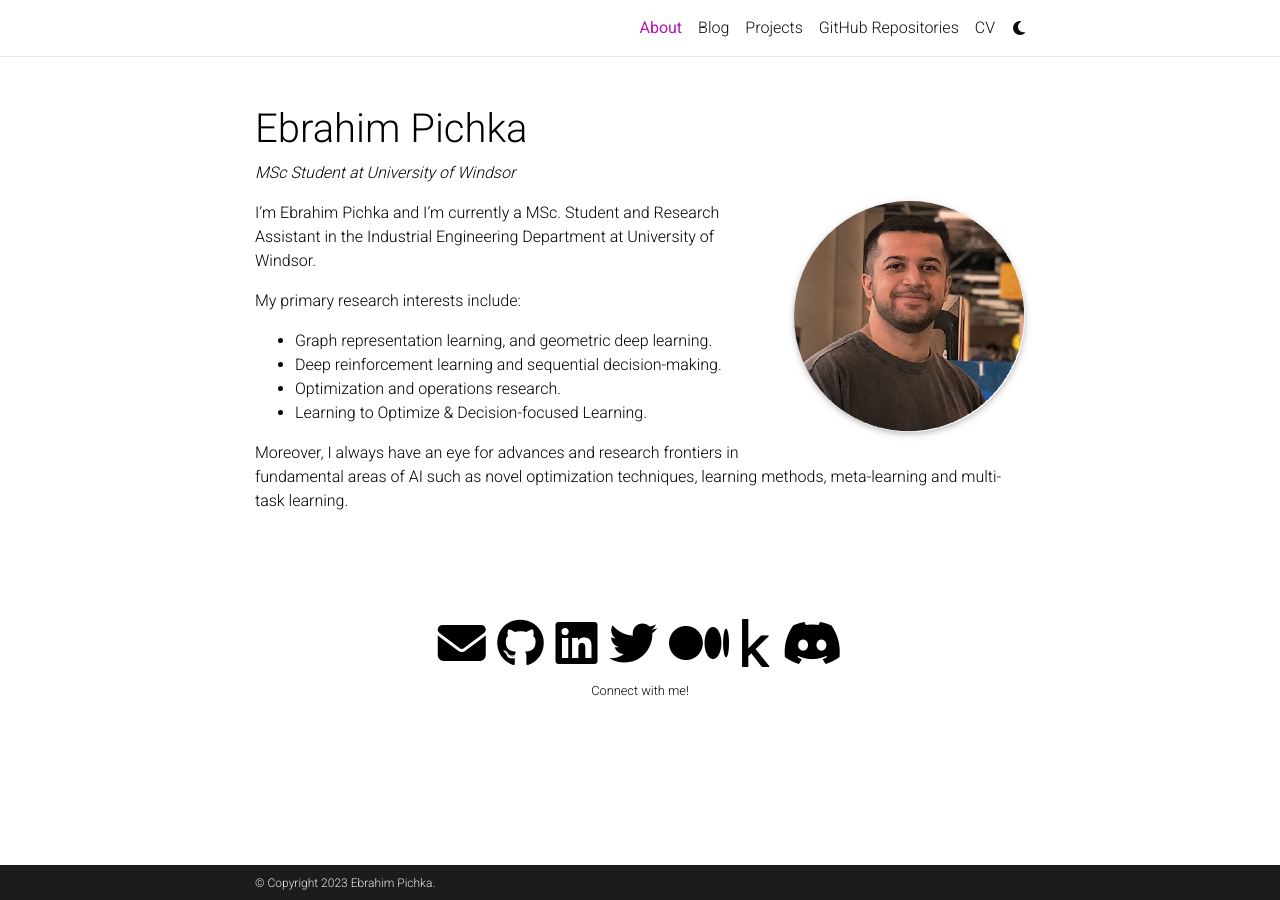
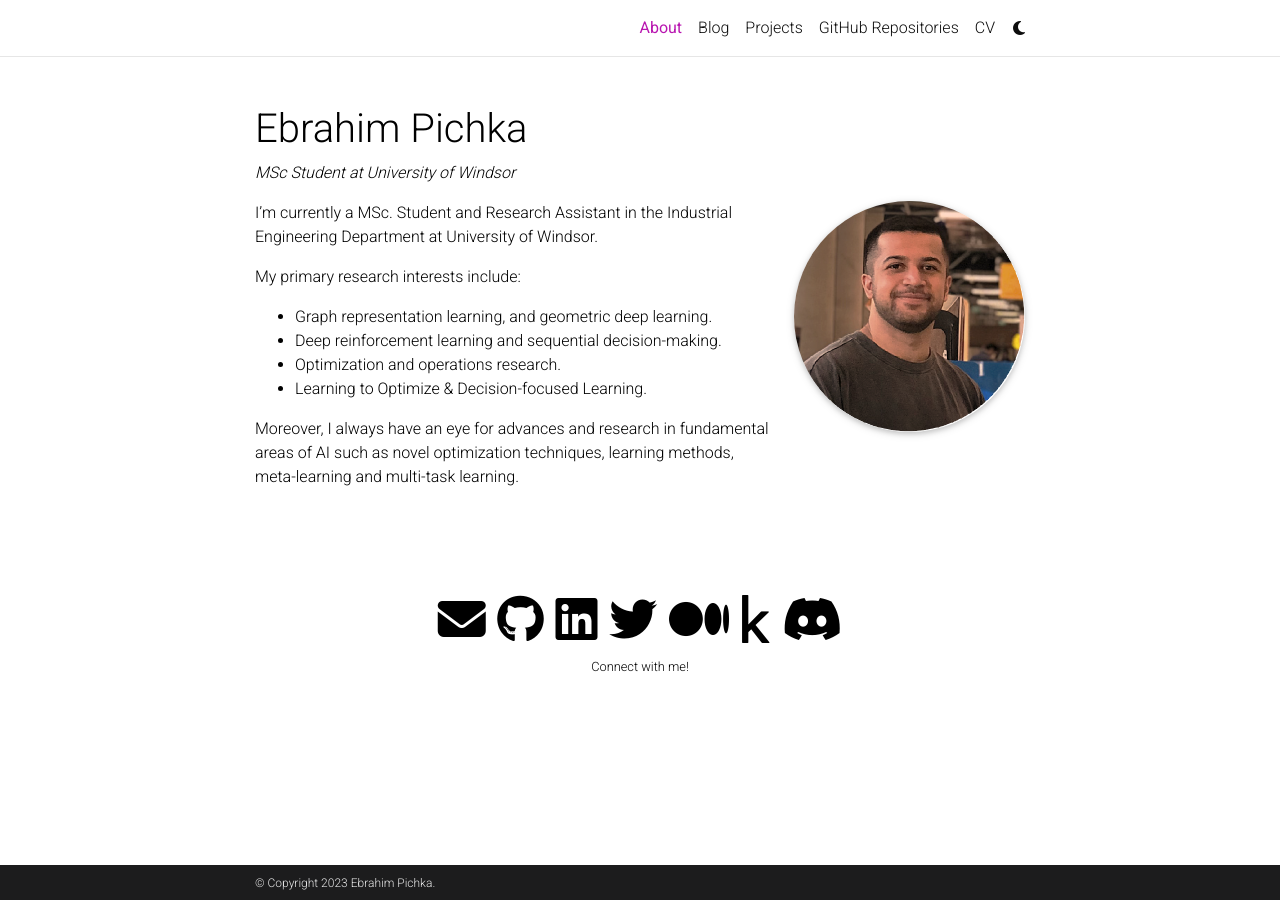
Before and after one commit to ebrahimpichka/ebrahimpichka.github.io, a Jekyll site: the page built from _pages/about.md, in a window 1280 px wide. Built offline with Jekyll 4.4.1, drawn with Linux system fonts in a browser that asks for light colours; comment, search, counter and statistics services are not loaded; a style sheet for code colours, icons or effects is not loaded.

Commit message:
add analytics

```diff
--- a/_config.yml
+++ b/_config.yml
@@ -114,7 +114,7 @@
 # Analytics and search engine verification
 # -----------------------------------------------------------------------------
 
-google_analytics:  # your Google Analytics measurement ID (format: G-XXXXXXXXXX)
+google_analytics:  G-JF4RVNMJBY # your Google Analytics measurement ID (format: G-XXXXXXXXXX)
 panelbear_analytics:  # panelbear analytics site ID (format: XXXXXXXXX)
 
 google_site_verification:  # your google-site-verification ID (Google Search Console)
@@ -356,7 +356,7 @@
 # Optional Features
 # -----------------------------------------------------------------------------
 
-enable_google_analytics:    false  # enables google analytics
+enable_google_analytics:    true  # enables google analytics
 enable_panelbear_analytics: false  # enables panelbear analytics
 enable_google_verification: false  # enables google site verification
 enable_bing_verification:   false  # enables bing site verification
--- a/_pages/about.md
+++ b/_pages/about.md
@@ -22,7 +22,7 @@
 
 ---
 
-I'm Ebrahim Pichka and I'm currently a MSc. Student and Research Assistant in the Industrial Engineering Department at University of Windsor.
+I'm currently a MSc. Student and Research Assistant in the Industrial Engineering Department at University of Windsor.
 
 My primary research interests include:
 - Graph representation learning, and geometric deep learning.
@@ -30,7 +30,7 @@
 - Optimization and operations research.
 -	Learning to Optimize & Decision-focused Learning.
 
-Moreover, I always have an eye for advances and research frontiers in fundamental areas of AI such as novel optimization techniques, learning methods, meta-learning and multi-task learning.
+Moreover, I always have an eye for advances and research in fundamental areas of AI such as novel optimization techniques, learning methods, meta-learning and multi-task learning.
 
 <br>
 
```
